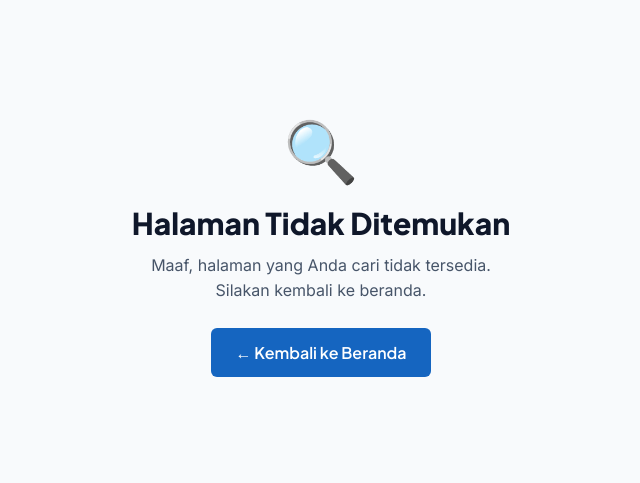
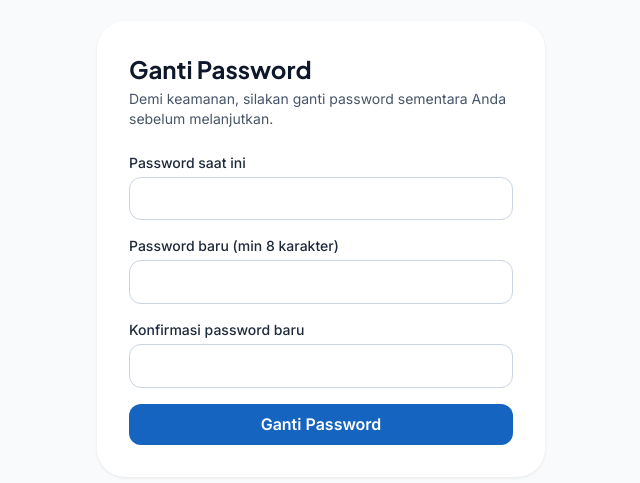
Before and after one commit to raihanhykl/smpn-3-kresek, a Next.js app: page /admin/change-password in a window 1280 px wide. Before the commit this address had no page. Shown: the part 151-634 px from the top of the page, without its empty margins (319-959 px from the left). Built offline with nearby package versions, Linux system fonts and the light colour scheme.

Commit message:
feat(admin): dashboard placeholder + change-password flow

```diff
--- /dev/null
+++ b/src/app/(admin)/admin/change-password/ChangePasswordForm.tsx
@@ -0,0 +1,49 @@
+'use client';
+
+import { useActionState } from 'react';
+import { changePasswordAction, type ChangePasswordState } from './actions';
+
+export function ChangePasswordForm() {
+  const [state, formAction, pending] = useActionState<ChangePasswordState, FormData>(
+    changePasswordAction,
+    null,
+  );
+
+  return (
+    <form action={formAction} className="space-y-4">
+      <Field label="Password saat ini" name="currentPassword" />
+      <Field label="Password baru (min 8 karakter)" name="newPassword" minLength={8} />
+      <Field label="Konfirmasi password baru" name="confirmPassword" minLength={8} />
+      {state?.error ? (
+        <p role="alert" className="text-sm text-red-600">
+          {state.error}
+        </p>
+      ) : null}
+      <button
+        type="submit"
+        disabled={pending}
+        className="w-full rounded-md bg-primary px-4 py-2 font-semibold text-white hover:bg-primary/90 disabled:opacity-50"
+      >
+        {pending ? 'Mengganti...' : 'Ganti Password'}
+      </button>
+    </form>
+  );
+}
+
+function Field({ label, name, minLength }: { label: string; name: string; minLength?: number }) {
+  return (
+    <div>
+      <label htmlFor={name} className="block text-sm font-medium text-neutral-800">
+        {label}
+      </label>
+      <input
+        id={name}
+        name={name}
+        type="password"
+        required
+        minLength={minLength}
+        className="mt-1 w-full rounded-md border border-neutral-300 px-3 py-2 focus:border-primary focus:outline-none focus:ring-1 focus:ring-primary"
+      />
+    </div>
+  );
+}
--- /dev/null
+++ b/src/app/(admin)/admin/change-password/actions.ts
@@ -0,0 +1,67 @@
+'use server';
+
+import { z } from 'zod';
+import { redirect } from 'next/navigation';
+import { prisma } from '@/lib/db/client';
+import { auth, signOut } from '@/lib/auth/config';
+import { hashPassword, verifyPassword } from '@/lib/auth/password';
+import { writeAudit } from '@/lib/security/audit';
+
+const schema = z
+  .object({
+    currentPassword: z.string().min(1),
+    newPassword: z.string().min(8, 'Password baru minimal 8 karakter.'),
+    confirmPassword: z.string().min(1),
+  })
+  .refine((d) => d.newPassword === d.confirmPassword, {
+    message: 'Konfirmasi password tidak cocok.',
+    path: ['confirmPassword'],
+  });
+
+export type ChangePasswordState = { error?: string } | null;
+
+export async function changePasswordAction(
+  _prev: ChangePasswordState,
+  formData: FormData,
+): Promise<ChangePasswordState> {
+  const session = await auth();
+  if (!session?.user) {
+    redirect('/admin/login');
+  }
+
+  const parsed = schema.safeParse({
+    currentPassword: formData.get('currentPassword'),
+    newPassword: formData.get('newPassword'),
+    confirmPassword: formData.get('confirmPassword'),
+  });
+  if (!parsed.success) {
+    return { error: parsed.error.errors[0]?.message ?? 'Input tidak valid.' };
+  }
+
+  const user = await prisma.user.findUnique({ where: { id: session.user.id } });
+  if (!user) redirect('/admin/login');
+
+  const ok = await verifyPassword(parsed.data.currentPassword, user.passwordHash);
+  if (!ok) return { error: 'Password saat ini salah.' };
+
+  const newHash = await hashPassword(parsed.data.newPassword);
+  await prisma.user.update({
+    where: { id: user.id },
+    data: {
+      passwordHash: newHash,
+      mustChangePassword: false,
+      passwordChangedAt: new Date(),
+    },
+  });
+  await writeAudit({
+    userId: user.id,
+    action: 'password_changed',
+    target: `user:${user.id}`,
+  });
+
+  // Sign user out so the JWT refreshes with mustChangePassword=false on next login.
+  // signOut throws an internal NEXT_REDIRECT error — code below is unreachable
+  // (kept to satisfy the function's declared return type).
+  await signOut({ redirectTo: '/admin/login?passwordChanged=1' });
+  return null;
+}
--- /dev/null
+++ b/src/app/(admin)/admin/change-password/page.tsx
@@ -0,0 +1,21 @@
+import { ChangePasswordForm } from './ChangePasswordForm';
+
+export const dynamic = 'force-dynamic';
+
+export default function ChangePasswordPage() {
+  return (
+    <main className="flex min-h-screen items-center justify-center bg-neutral-50 px-4">
+      <div className="w-full max-w-md rounded-xl bg-white p-8 shadow-sm">
+        <h1 className="font-heading text-2xl font-bold text-neutral-900">
+          Ganti Password
+        </h1>
+        <p className="mt-1 text-sm text-neutral-600">
+          Demi keamanan, silakan ganti password sementara Anda sebelum melanjutkan.
+        </p>
+        <div className="mt-6">
+          <ChangePasswordForm />
+        </div>
+      </div>
+    </main>
+  );
+}
--- /dev/null
+++ b/src/app/(admin)/admin/dashboard/actions.ts
@@ -0,0 +1,7 @@
+'use server';
+
+import { signOut } from '@/lib/auth/config';
+
+export async function logoutAction(): Promise<void> {
+  await signOut({ redirectTo: '/admin/login' });
+}
--- /dev/null
+++ b/src/app/(admin)/admin/dashboard/page.tsx
@@ -0,0 +1,37 @@
+import { auth } from '@/lib/auth/config';
+import { logoutAction } from './actions';
+
+export const dynamic = 'force-dynamic';
+
+export default async function DashboardPage() {
+  const session = await auth();
+  return (
+    <main className="min-h-screen bg-neutral-50 px-6 py-10">
+      <div className="mx-auto max-w-4xl">
+        <div className="flex items-center justify-between">
+          <div>
+            <h1 className="font-heading text-3xl font-extrabold text-neutral-900">
+              Selamat datang, {session?.user.name}
+            </h1>
+            <p className="mt-1 text-sm text-neutral-600">
+              Role: <span className="font-semibold">{session?.user.role}</span>
+            </p>
+          </div>
+          <form action={logoutAction}>
+            <button
+              type="submit"
+              className="rounded-md border border-neutral-300 bg-white px-3 py-1.5 text-sm font-medium text-neutral-700 hover:bg-neutral-100"
+            >
+              Keluar
+            </button>
+          </form>
+        </div>
+        <div className="mt-8 rounded-xl border border-dashed border-neutral-300 bg-white p-10 text-center">
+          <p className="text-neutral-600">
+            Dashboard akan diisi pada Phase 2 (CRUD entity) dan Phase 4 (inline editor).
+          </p>
+        </div>
+      </div>
+    </main>
+  );
+}
```
